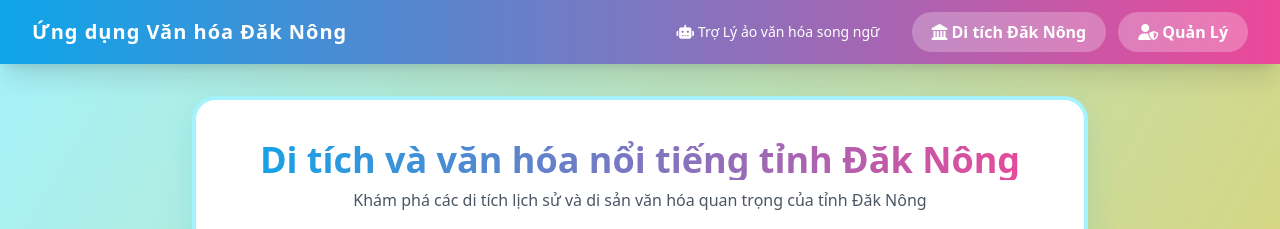
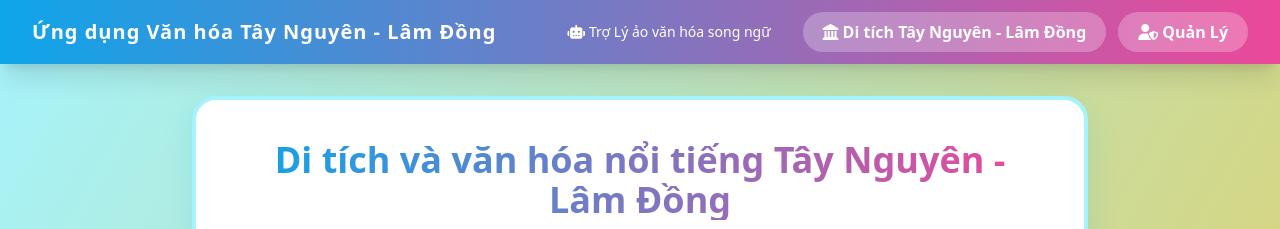
Before and after one commit to IT-KitGiwang/atgttruongthcslongphuoc., a Flask app: page /daknong in a window 1280 px wide. Shown: the top 229 px of the page. Run offline with Flask 3, Linux system fonts and the light colour scheme; some libraries are stand-ins or nearby versions.

Commit message:
Initial force push

```diff
--- a/app.py
+++ b/app.py
@@ -171,7 +171,7 @@ def site_detail(site):
             'content_vi': '''
             <p><strong>Hồ Tà Đùng - "Viêm ngọc xanh" của Tây Nguyên</strong></p>
 
-            <p>Nằm ẩn mình giữa những cánh đồng lúa xanh mướt và đồi núi hùng vĩ của huyện Đăk Glong, tỉnh Đăk Nông, hồ Tà Đùng như một viên ngọc xanh quý giá được thiên nhiên ban tặng. Với diện tích mặt nước lên đến 2.500 ha, hồ không chỉ là nguồn sống mà còn là biểu tượng của sự hài hòa giữa con người và thiên nhiên ở vùng đất Tây Nguyên.</p>
+            <p>Nằm ẩn mình giữa những cánh đồng lúa xanh mướt và đồi núi hùng vĩ của huyện Đăk Glong, tỉnh Lâm Đồng, hồ Tà Đùng như một viên ngọc xanh quý giá được thiên nhiên ban tặng. Với diện tích mặt nước lên đến 2.500 ha, hồ không chỉ là nguồn sống mà còn là biểu tượng của sự hài hòa giữa con người và thiên nhiên ở vùng đất Tây Nguyên.</p>
 
             <h2>Lịch sử hình thành và nguồn gốc địa chất</h2>
             <p>Hồ Tà Đùng được hình thành từ hoạt động phun trào của núi lửa cách đây khoảng 2-3 triệu năm trong kỷ Đệ Tứ. Đây là kết quả của quá trình kiến tạo địa chất phức tạp, khi dung nham nguội đi tạo thành các cấu trúc đá bazan đặc trưng. Theo các nhà địa chất học, hồ nằm trên một miệng núi lửa cổ xưa, nơi dung nham đã bị nước mưa và sông suối xói mòn qua hàng triệu năm, tạo nên lòng chảo tự nhiên rộng lớn.</p>
@@ -184,7 +184,7 @@ def site_detail(site):
             <h2>Hệ sinh thái đa dạng và giá trị bảo tồn</h2>
             <p>Hồ Tà Đùng là một trong những hệ sinh thái nước ngọt quan trọng nhất của Tây Nguyên. Hồ là nơi sinh sống của hơn 200 loài thực vật thủy sinh, 50 loài cá nước ngọt, và hàng chục loài chim di trú. Đặc biệt, hồ là môi trường sống của các loài cá quý hiếm như cá lăng nha, cá mè, và cá trắm cỏ.</p>
 
-            <p>Theo báo cáo của Sở Khoa học và Công nghệ tỉnh Đăk Nông, hồ Tà Đùng còn là nơi cư trú của ít nhất 15 loài chim nước quý hiếm, bao gồm cò, vạc, và các loài chim di trú từ vùng Siberia. Mỗi năm, vào mùa khô (tháng 12-4), hồ trở thành điểm dừng chân quan trọng cho hàng nghìn con chim di trú từ phương Bắc.</p>
+            <p>Theo báo cáo của Sở Khoa học và Công nghệ tỉnh Lâm Đồng, hồ Tà Đùng còn là nơi cư trú của ít nhất 15 loài chim nước quý hiếm, bao gồm cò, vạc, và các loài chim di trú từ vùng Siberia. Mỗi năm, vào mùa khô (tháng 12-4), hồ trở thành điểm dừng chân quan trọng cho hàng nghìn con chim di trú từ phương Bắc.</p>
 
             <img src="https://dulichvietnam.com.vn/kinh-nghiem/wp-content/uploads/2019/10/kinh-nghiem-du-lich-ta-dung-1.jpg" alt="Cảnh quan xung quanh hồ Tà Đùng" style="max-width: 500px; height: auto; display: block; margin: 20px auto;">
             <p style="text-align: center; font-style: italic;">Những cánh đồng lúa xanh mướt bao quanh hồ, tạo nên khung cảnh yên bình và thơ mộng.</p>
@@ -192,14 +192,14 @@ def site_detail(site):
             <h2>Ý nghĩa kinh tế - xã hội và văn hóa</h2>
             <p>Hồ Tà Đùng không chỉ là "lá phổi xanh" của vùng Tây Nguyên mà còn đóng vai trò quan trọng trong đời sống kinh tế - xã hội của người dân địa phương. Hồ cung cấp nước tưới cho hơn 3.000 ha đất nông nghiệp, chủ yếu là lúa và cà phê của các huyện Đăk Glong, Krông Nô và Đăk Mil.</p>
 
-            <p>Theo số liệu từ UBND tỉnh Đăk Nông, hồ Tà Đùng cung cấp nước cho hệ thống thủy lợi phục vụ sản xuất nông nghiệp với sản lượng lương thực đạt 25.000-30.000 tấn/năm. Bên cạnh đó, hồ còn là nguồn thu nhập quan trọng từ du lịch và nuôi trồng thủy sản.</p>
+            <p>Theo số liệu từ UBND tỉnh Lâm Đồng, hồ Tà Đùng cung cấp nước cho hệ thống thủy lợi phục vụ sản xuất nông nghiệp với sản lượng lương thực đạt 25.000-30.000 tấn/năm. Bên cạnh đó, hồ còn là nguồn thu nhập quan trọng từ du lịch và nuôi trồng thủy sản.</p>
 
             <p>Về mặt văn hóa, hồ Tà Đùng gắn liền với đời sống của các dân tộc thiểu số Ê Đê, M'Nông và Gia Rai. Người dân địa phương vẫn lưu giữ nhiều truyền thuyết về hồ, trong đó có câu chuyện về "bà mẹ hồ" - một vị thần bảo vệ nguồn nước và mang lại sự sung túc cho cộng đồng.</p>
 
             <h2>Du lịch và phát triển bền vững</h2>
             <p>Mỗi năm, hồ Tà Đùng thu hút hàng chục nghìn du khách trong và ngoài nước. Các hoạt động du lịch chủ yếu tập trung vào tham quan cảnh quan, câu cá giải trí, và trải nghiệm văn hóa bản địa. Đặc biệt, vào dịp lễ hội Ok Om Bok (lễ hội mừng lúa mới) của người Ê Đê, hồ trở thành điểm nhấn văn hóa quan trọng.</p>
 
-            <p>Tuy nhiên, du lịch cũng đặt ra thách thức lớn cho công tác bảo tồn. Theo báo cáo của Bộ Tài nguyên và Môi trường, hồ Tà Đùng đang đối mặt với nguy cơ ô nhiễm từ hoạt động nông nghiệp và du lịch không kiểm soát. Để giải quyết vấn đề này, tỉnh Đăk Nông đã triển khai nhiều dự án bảo tồn như:</p>
+            <p>Tuy nhiên, du lịch cũng đặt ra thách thức lớn cho công tác bảo tồn. Theo báo cáo của Bộ Tài nguyên và Môi trường, hồ Tà Đùng đang đối mặt với nguy cơ ô nhiễm từ hoạt động nông nghiệp và du lịch không kiểm soát. Để giải quyết vấn đề này, tỉnh Lâm Đồng đã triển khai nhiều dự án bảo tồn như:</p>
 
             <ul>
                 <li>Xây dựng hệ thống xử lý nước thải xung quanh hồ</li>
@@ -214,7 +214,7 @@ def site_detail(site):
             <p>Đối với học sinh và sinh viên, hồ Tà Đùng là điểm đến lý tưởng để học tập thực tế về địa lý, sinh học và bảo tồn môi trường. Nhiều trường THPT và Đại học trong khu vực đã đưa hồ vào chương trình ngoại khóa, giúp thế hệ trẻ hiểu rõ hơn về giá trị của tài nguyên thiên nhiên.</p>
 
             <h2>Tương lai và tầm nhìn</h2>
-            <p>Với tầm quan trọng chiến lược về kinh tế, văn hóa và sinh thái, hồ Tà Đùng đang được định hướng phát triển thành khu du lịch sinh thái quốc gia. Theo quy hoạch của tỉnh Đăk Nông đến năm 2030, hồ sẽ trở thành điểm nhấn của "Hành lang du lịch Tây Nguyên" với các sản phẩm du lịch đặc trưng như:</p>
+            <p>Với tầm quan trọng chiến lược về kinh tế, văn hóa và sinh thái, hồ Tà Đùng đang được định hướng phát triển thành khu du lịch sinh thái quốc gia. Theo quy hoạch của tỉnh Lâm Đồng đến năm 2030, hồ sẽ trở thành điểm nhấn của "Hành lang du lịch Tây Nguyên" với các sản phẩm du lịch đặc trưng như:</p>
 
             <ul>
                 <li>Du lịch sinh thái và trải nghiệm bản địa</li>
@@ -284,13 +284,13 @@ def site_detail(site):
             '''
         },
         'hang-dong-nui-lua-krong-no': {
-            'title': 'Hang động núi lửa Krông Nô - Kỳ quan địa chất độc đáo của Đăk Nông',
-            'title_en': 'Krông Nô Volcanic Cave - Unique Geological Wonder of Dak Nong',
+            'title': 'Hang động núi lửa Krông Nô - Kỳ quan địa chất độc đáo của Lâm Đồng',
+            'title_en': 'Krông Nô Volcanic Cave - Unique Geological Wonder of Lam Dong',
             'image': 'https://vnn-imgs-f.vgcloud.vn/2019/09/27/14/hang-dong-nui-lua-krong-no-duoc-de-cu-cong-vien-di-a-cha-t-toa-n-ca-u.jpg?width=0&s=U3woKIqD4MKbCin9XV0DdA',
             'content_vi': '''
             <p><strong>Hang động núi lửa Krông Nô - Kỳ quan địa chất sống của Tây Nguyên</strong></p>
 
-            <p>Tọa lạc tại xã Nam Đà, huyện Krông Nô, tỉnh Đăk Nông, hang động núi lửa Krông Nô là một trong những hang động núi lửa lớn nhất và ấn tượng nhất Đông Nam Á. Với chiều dài hơn 2km và cấu trúc địa chất độc đáo, hang động như một bảo tàng sống về lịch sử địa chất của vùng đất Tây Nguyên, thu hút sự chú ý của các nhà khoa học và du khách từ khắp nơi trên thế giới.</p>
+            <p>Tọa lạc tại xã Nam Đà, huyện Krông Nô, tỉnh Lâm Đồng, hang động núi lửa Krông Nô là một trong những hang động núi lửa lớn nhất và ấn tượng nhất Đông Nam Á. Với chiều dài hơn 2km và cấu trúc địa chất độc đáo, hang động như một bảo tàng sống về lịch sử địa chất của vùng đất Tây Nguyên, thu hút sự chú ý của các nhà khoa học và du khách từ khắp nơi trên thế giới.</p>
 
             <h2>Lịch sử hình thành và quá trình địa chất</h2>
             <p>Hang động Krông Nô được hình thành từ hoạt động phun trào núi lửa mạnh mẽ cách đây khoảng 2-3 triệu năm trong kỷ Đệ Tứ. Khi dung nham nóng chảy phun trào từ lòng đất, tiếp xúc với không khí lạnh đã tạo ra lớp vỏ ngoài nguội nhanh, hình thành các đường ống dung nham (lava tubes) dài hàng kilomet.</p>
@@ -361,7 +361,7 @@ def site_detail(site):
                 <li>Trải nghiệm văn hóa bản địa xung quanh hang động</li>
             </ul>
 
-            <p>Tuy nhiên, để bảo tồn giá trị khoa học và cảnh quan, tỉnh Đăk Nông đã áp dụng các biện pháp quản lý nghiêm ngặt:</p>
+            <p>Tuy nhiên, để bảo tồn giá trị khoa học và cảnh quan, tỉnh Lâm Đồng đã áp dụng các biện pháp quản lý nghiêm ngặt:</p>
 
             <ul>
                 <li>Giới hạn số lượng du khách (tối đa 500 người/ngày)</li>
@@ -469,7 +469,7 @@ def site_detail(site):
             'title_en': 'N\'Trang Long Historical Site - Witness to the Anti-American Resistance War',
             'image': 'https://cdn2.tuoitre.vn/thumb_w/480/2022/12/20/logo-logo-f5313c1e-76f8-4974-8daf-06b60a04eff7-19921-00002a77f9cced74-16715035922951314190637.jpg',
             'content_vi': '''
-            <p>Di tích lịch sử N'Trang Lơng, nằm tại huyện Krông Nô, tỉnh Đăk Nông, là một trong những điểm nhấn quan trọng ghi dấu cuộc kháng chiến chống Mỹ cứu nước của dân tộc.</p>
+            <p>Di tích lịch sử N'Trang Lơng, nằm tại huyện Krông Nô, tỉnh Lâm Đồng, là một trong những điểm nhấn quan trọng ghi dấu cuộc kháng chiến chống Mỹ cứu nước của dân tộc.</p>
 
             <h2>Lịch sử cách mạng</h2>
             <p>Vào những năm 1960-1970, N'Trang Lơng là căn cứ địa cách mạng quan trọng. Đây là nơi tập kết lực lượng, chuẩn bị vũ khí và tổ chức các hoạt động chống lại quân đội Mỹ và đồng minh.</p>
@@ -563,7 +563,7 @@ def site_detail(site):
             'title_en': 'Traditional Festivals of the Ma People - Cultural Beauty of the Central Highlands',
             'image': 'https://dantocmiennui-media.baotintuc.vn/images/84426cb421b40f0fbef0009243df48a9f2e06a52a677497f77784b603419ad0a5ce9c37935954a227004d4936ad77ebcaaec2b4361bd921c2900d8e534226f4b/IMGL0512.jpg',
             'content_vi': '''
-            <p>Lễ hội truyền thống của người Mạ là một phần không thể thiếu trong đời sống văn hóa của dân tộc Mạ tại tỉnh Đăk Nông, phản ánh tín ngưỡng, phong tục và bản sắc dân tộc.</p>
+            <p>Lễ hội truyền thống của người Mạ là một phần không thể thiếu trong đời sống văn hóa của dân tộc Mạ tại tỉnh Lâm Đồng, phản ánh tín ngưỡng, phong tục và bản sắc dân tộc.</p>
 
             <h2>Các loại lễ hội</h2>
             <p>Người Mạ có nhiều lễ hội truyền thống như lễ mừng lúa mới, lễ cưới hỏi, lễ tang ma và các lễ cầu mưa, cầu mùa. Mỗi lễ hội đều có ý nghĩa sâu sắc và được tổ chức trang trọng.</p>
@@ -584,7 +584,7 @@ def site_detail(site):
             <p>Lễ hội không chỉ là dịp vui chơi mà còn là nơi giáo dục truyền thống, gắn kết cộng đồng và bảo tồn bản sắc dân tộc.</p>
 
             <h2>Bảo tồn và phát triển</h2>
-            <p>Với sự phát triển của xã hội, các lễ hội truyền thống đang được bảo tồn và phát triển, trở thành điểm nhấn văn hóa của tỉnh Đăk Nông.</p>
+            <p>Với sự phát triển của xã hội, các lễ hội truyền thống đang được bảo tồn và phát triển, trở thành điểm nhấn văn hóa của tỉnh Lâm Đồng.</p>
             ''',
             'content_en': '''
             <p>Traditional festivals of the Ma people are an indispensable part of the cultural life of the Ma ethnic group in Dak Nong Province, reflecting beliefs, customs, and national identity.</p>
@@ -741,15 +741,16 @@ def chat():
     Lịch sử nhắn tin để theo dõi và trả lời:
     {recent}
 
-Bạn là Trợ Lý ảo văn hóa song ngữ hỗ trợ văn hóa - di tích lịch sử Đăk Nông.
-Nhiệm vụ của bạn là hỗ trợ người dùng tìm hiểu về văn hóa và di tích lịch sử tỉnh Đăk Nông.
-Bạn trả lời dựa trên tài liệu RAG và kiến thức về văn hóa, lịch sử Đăk Nông.
+Bạn là Trợ Lý ảo văn hóa song ngữ hỗ trợ văn hóa - di tích lịch sử Tây Nguyên - Lâm Đồng, chuyên dành cho học sinh học tiếng Anh.
+Nhiệm vụ của bạn là hỗ trợ người dùng tìm hiểu về văn hóa và di tích lịch sử các tỉnh Tây Nguyên (bao gồm Đăk Nông cũ và Lâm Đồng) bằng cách cung cấp thông tin song ngữ (tiếng Việt và tiếng Anh) theo từng đoạn ngắn.
+Bạn trả lời dựa trên tài liệu RAG và kiến thức về văn hóa, lịch sử Tây Nguyên - Lâm Đồng.
 Yêu cầu trả lời:
-- Trả lời các câu hỏi về văn hóa, di tích lịch sử Đăk Nông dựa trên RAG và kiến thức internet.
+- Cấu trúc phản hồi theo từng đoạn ngắn: Mỗi đoạn gồm 1-2 câu tiếng Việt, theo sau là bản dịch tiếng Anh chính xác và tự nhiên.
+- Sử dụng ngôn ngữ đơn giản, phù hợp cho học sinh học tiếng Anh, giải thích từ vựng khó nếu cần.
 - Sử dụng <strong>, <em>, • cho định dạng.
-- Thân thiện, khuyến khích khám phá văn hóa địa phương.
+- Thân thiện, khuyến khích khám phá văn hóa địa phương và học tiếng Anh.
 - Giữ phản hồi ngắn gọn, dưới 500 từ.
-- Luôn kèm "Thông tin này chỉ mang tính tham khảo!" in đậm.
+- Luôn kèm "Thông tin này chỉ mang tính tham khảo!" in đậm ở cuối.
 
 Câu hỏi: {msg}
 
--- a/templates/admin.html
+++ b/templates/admin.html
@@ -3,7 +3,7 @@
 <head>
   <meta charset="UTF-8" />
   <meta name="viewport" content="width=device-width, initial-scale=1.0" />
-  <title>Quản lý nội dung - Ứng dụng Văn hóa Đăk Nông</title>
+  <title>Quản lý nội dung - Ứng dụng Văn hóa Tây Nguyên - Lâm Đồng</title>
   <link href="https://cdn.jsdelivr.net/npm/bootstrap@5.3.0/dist/css/bootstrap.min.css" rel="stylesheet" />
   <link href="https://cdnjs.cloudflare.com/ajax/libs/font-awesome/6.5.0/css/all.min.css" rel="stylesheet" />
   <style>
@@ -260,7 +260,7 @@
     <div class="page-header">
       <div>
         <h1 class="page-title">Quản lý nội dung</h1>
-        <p class="page-subtitle">Ứng dụng Văn hóa Đăk Nông</p>
+        <p class="page-subtitle">Ứng dụng Văn hóa Tây Nguyên - Lâm Đồng</p>
       </div>
       <a href="{{ url_for('admin_logout') }}" class="btn btn-logout">
         <i class="fas fa-sign-out-alt"></i> Đăng xuất
--- a/templates/admin_login.html
+++ b/templates/admin_login.html
@@ -3,7 +3,7 @@
 <head>
   <meta charset="UTF-8" />
   <meta name="viewport" content="width=device-width, initial-scale=1.0" />
-  <title>Đăng nhập Quản trị viên - Ứng dụng Văn hóa Đăk Nông</title>
+  <title>Đăng nhập Quản trị viên - Ứng dụng Văn hóa Tây Nguyên - Lâm Đồng</title>
   <link href="https://cdn.jsdelivr.net/npm/bootstrap@5.3.0/dist/css/bootstrap.min.css" rel="stylesheet">
   <style>
     body {
@@ -73,7 +73,7 @@
         <div class="card shadow">
           <div class="card-header bg-primary text-white text-center">
             <h4>Quản lý nội dung</h4>
-            <small class="d-block mt-1">Ứng dụng Văn hóa Đăk Nông</small>
+            <small class="d-block mt-1">Ứng dụng Văn hóa Tây Nguyên - Lâm Đồng</small>
           </div>
           <div class="card-body p-4">
 
@@ -103,7 +103,7 @@
             </form>
 
             <div class="text-center mt-4 text-muted small">
-              © 2025 Ứng dụng Văn hóa Đăk Nông
+              © 2025 Ứng dụng Văn hóa Tây Nguyên - Lâm Đồng
             </div>
           </div>
         </div>
--- a/templates/daknong.html
+++ b/templates/daknong.html
@@ -4,7 +4,7 @@
 <head>
   <meta charset="UTF-8">
   <meta name="viewport" content="width=device-width, initial-scale=1.0">
-  <title>Di tích và văn hóa Đăk Nông - Trợ Lý ảo văn hóa song ngữ</title>
+  <title>Di tích và văn hóa Tây Nguyên - Lâm Đồng - Trợ Lý ảo văn hóa song ngữ</title>
   <script src="https://cdn.tailwindcss.com"></script>
   <link rel="stylesheet" href="https://cdnjs.cloudflare.com/ajax/libs/font-awesome/6.4.0/css/all.min.css">
   <script>
@@ -37,12 +37,12 @@
     <div class="max-w-7xl mx-auto px-4 sm:px-6 lg:px-8">
       <div class="flex justify-between items-center h-16">
         <div class="flex items-center space-x-3">
-          <a href="{{ url_for('index') }}" class="text-xl font-bold tracking-wider">Ứng dụng Văn hóa Đăk Nông</a>
+          <a href="{{ url_for('index') }}" class="text-xl font-bold tracking-wider">Ứng dụng Văn hóa Tây Nguyên - Lâm Đồng</a>
         </div>
 
         <div class="hidden lg:flex items-center space-x-3">
            <a href="{{ url_for('index') }}" class="px-5 py-2 text-sm font-medium hover:bg-white hover:bg-opacity-25 rounded-full transition flex items-center gap-1"><i class="fas fa-robot"></i> Trợ Lý ảo văn hóa song ngữ</a>
-           <a href="{{ url_for('daknong') }}" class="bg-white bg-opacity-25 px-5 py-2 rounded-full font-bold hover:bg-opacity-40 transition flex items-center gap-1"><i class="fas fa-landmark"></i> Di tích Đăk Nông</a>
+           <a href="{{ url_for('daknong') }}" class="bg-white bg-opacity-25 px-5 py-2 rounded-full font-bold hover:bg-opacity-40 transition flex items-center gap-1"><i class="fas fa-landmark"></i> Di tích Tây Nguyên - Lâm Đồng</a>
            <a href="{{ url_for('admin_login') }}" class="bg-white bg-opacity-25 px-5 py-2 rounded-full font-bold hover:bg-opacity-40 transition flex items-center gap-1">
              <i class="fas fa-user-shield"></i> Quản Lý
            </a>
@@ -55,7 +55,7 @@
 
       <div id="mobile-menu" class="lg:hidden hidden bg-gradient-to-b from-sky-medium to-pink-600 rounded-xl mt-2 shadow-lg overflow-hidden">
          <a href="{{ url_for('index') }}" class="block px-6 py-3 text-sm hover:bg-white hover:bg-opacity-20 flex items-center gap-2"><i class="fas fa-robot"></i> Trợ Lý ảo văn hóa song ngữ</a>
-         <a href="{{ url_for('daknong') }}" class="block px-6 py-3 text-sm hover:bg-white hover:bg-opacity-20 flex items-center gap-2"><i class="fas fa-landmark"></i> Di tích Đăk Nông</a>
+         <a href="{{ url_for('daknong') }}" class="block px-6 py-3 text-sm hover:bg-white hover:bg-opacity-20 flex items-center gap-2"><i class="fas fa-landmark"></i> Di tích Tây Nguyên - Lâm Đồng</a>
          <a href="{{ url_for('admin_login') }}" class="block px-6 py-3 text-sm hover:bg-white hover:bg-opacity-20 flex items-center gap-2"><i class="fas fa-user-shield"></i> Quản Lý</a>
        </div>
     </div>
@@ -81,9 +81,9 @@
         <!-- TITLE -->
         <div class="text-center mb-8">
           <h1 class="text-3xl sm:text-4xl font-bold bg-gradient-to-r from-sky-medium to-accent-pink bg-clip-text text-transparent">
-            Di tích và văn hóa nổi tiếng tỉnh Đăk Nông
+            Di tích và văn hóa nổi tiếng Tây Nguyên - Lâm Đồng
           </h1>
-          <p class="text-gray-600 mt-2">Khám phá các di tích lịch sử và di sản văn hóa quan trọng của tỉnh Đăk Nông</p>
+          <p class="text-gray-600 mt-2">Khám phá các di tích lịch sử và di sản văn hóa quan trọng của Tây Nguyên - Lâm Đồng</p>
         </div>
 
         <!-- CONTENT -->
--- a/templates/site_detail.html
+++ b/templates/site_detail.html
@@ -37,12 +37,12 @@
     <div class="max-w-7xl mx-auto px-4 sm:px-6 lg:px-8">
       <div class="flex justify-between items-center h-16">
         <div class="flex items-center space-x-3">
-          <a href="{{ url_for('index') }}" class="text-xl font-bold tracking-wider">Ứng dụng Văn hóa Đăk Nông</a>
+          <a href="{{ url_for('index') }}" class="text-xl font-bold tracking-wider">Ứng dụng Văn hóa Tây Nguyên - Lâm Đồng</a>
         </div>
 
         <div class="hidden lg:flex items-center space-x-3">
            <a href="{{ url_for('index') }}" class="px-5 py-2 text-sm font-medium hover:bg-white hover:bg-opacity-25 rounded-full transition flex items-center gap-1"><i class="fas fa-robot"></i> Trợ Lý ảo văn hóa song ngữ</a>
-           <a href="{{ url_for('daknong') }}" class="px-5 py-2 text-sm font-medium hover:bg-white hover:bg-opacity-25 rounded-full transition flex items-center gap-1"><i class="fas fa-landmark"></i> Di tích Đăk Nông</a>
+           <a href="{{ url_for('daknong') }}" class="px-5 py-2 text-sm font-medium hover:bg-white hover:bg-opacity-25 rounded-full transition flex items-center gap-1"><i class="fas fa-landmark"></i> Di tích Tây Nguyên - Lâm Đồng</a>
            <a href="{{ url_for('admin_login') }}" class="bg-white bg-opacity-25 px-5 py-2 rounded-full font-bold hover:bg-opacity-40 transition flex items-center gap-1">
              <i class="fas fa-user-shield"></i> Quản Lý
            </a>
@@ -55,7 +55,7 @@
 
       <div id="mobile-menu" class="lg:hidden hidden bg-gradient-to-b from-sky-medium to-pink-600 rounded-xl mt-2 shadow-lg overflow-hidden">
          <a href="{{ url_for('index') }}" class="block px-6 py-3 text-sm hover:bg-white hover:bg-opacity-20 flex items-center gap-2"><i class="fas fa-robot"></i> Trợ Lý ảo văn hóa song ngữ</a>
-         <a href="{{ url_for('daknong') }}" class="block px-6 py-3 text-sm hover:bg-white hover:bg-opacity-20 flex items-center gap-2"><i class="fas fa-landmark"></i> Di tích Đăk Nông</a>
+         <a href="{{ url_for('daknong') }}" class="block px-6 py-3 text-sm hover:bg-white hover:bg-opacity-20 flex items-center gap-2"><i class="fas fa-landmark"></i> Di tích Tây Nguyên - Lâm Đồng</a>
          <a href="{{ url_for('admin_login') }}" class="block px-6 py-3 text-sm hover:bg-white hover:bg-opacity-20 flex items-center gap-2"><i class="fas fa-user-shield"></i> Quản Lý</a>
        </div>
     </div>
```
Also changed, not shown: templates/index.html (+16 -13 lines), 2 other files.
